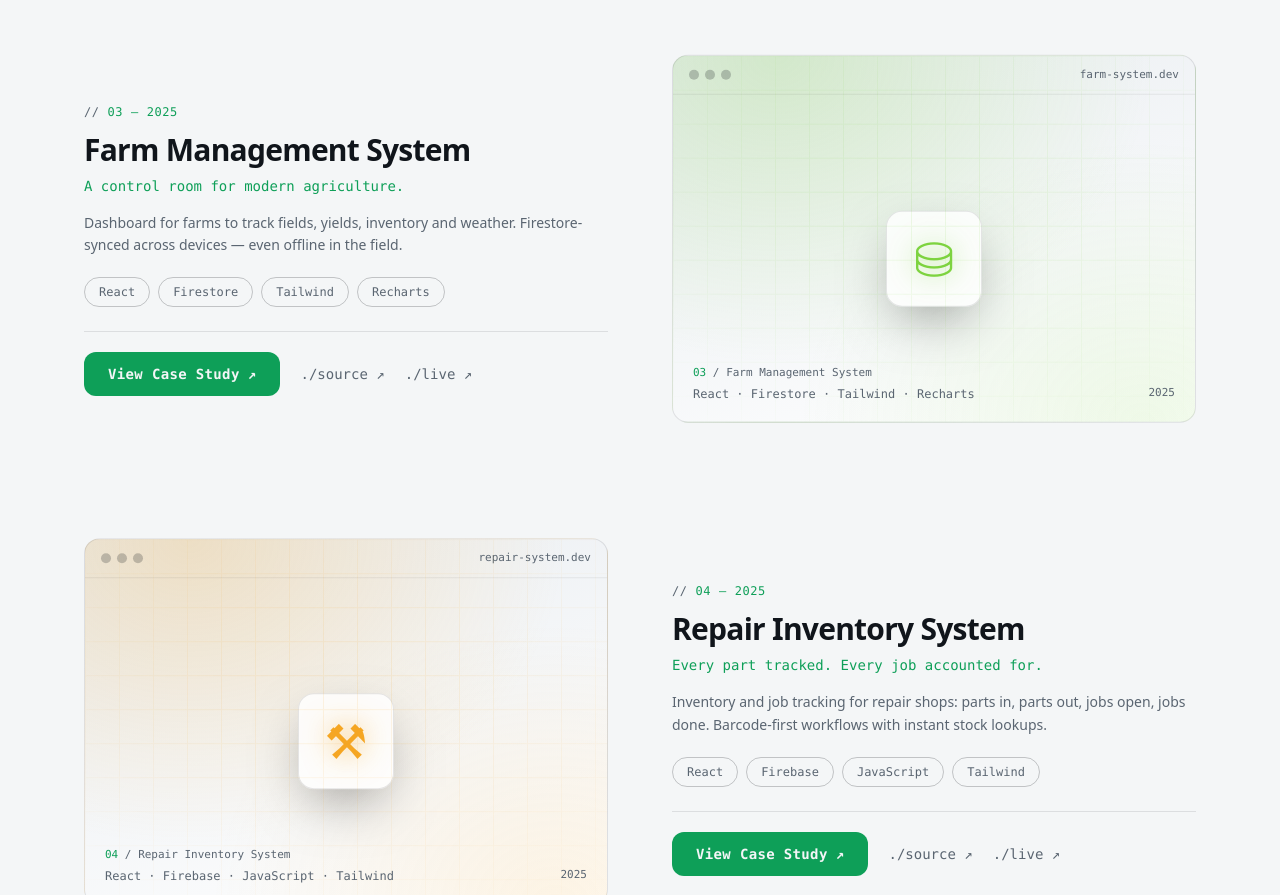
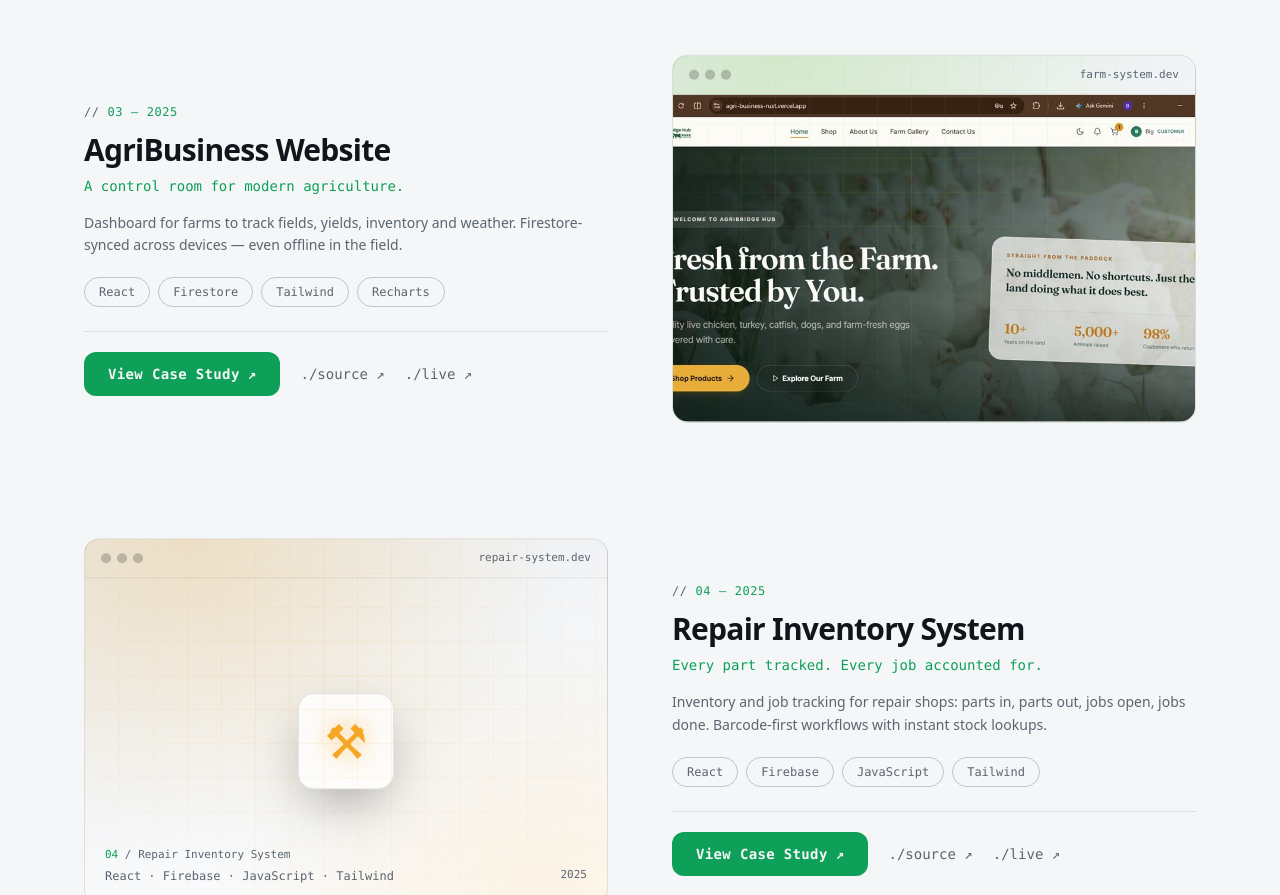
Before and after one commit to bigsmart2026-hue/Big-S-Code-portfolio-website, a React (Vite) app: page / in a window 1280 px wide. Shown: the part 3020-3915 px from the top of the page. Built offline with nearby package versions, Linux system fonts and the light colour scheme.

Commit message:
feat: agribusiness screenshot + live url for farm system

```diff
--- a/src/data/projects.js
+++ b/src/data/projects.js
@@ -1,4 +1,5 @@
 import logimoveImg from '../assets/logimove.jpg'
+import agribusinessImg from '../assets/agribusiness.jpg'
 
 export const projects = [
   {
@@ -56,12 +57,13 @@ export const projects = [
   {
     id: 'farm-system',
     index: '03',
-    title: 'Farm Management System',
+    title: ' AgriBusiness Website',
     year: '2025',
     tagline: 'A control room for modern agriculture.',
     description:
       'Dashboard for farms to track fields, yields, inventory and weather. Firestore-synced across devices — even offline in the field.',
     visual: 'farm',
+    image: agribusinessImg,
     overview:
       'FarmOS gives farm managers a live operational picture: field health, seasonal yield tracking, and stock levels — updated in real time from anywhere.',
     problem:
@@ -77,7 +79,7 @@ export const projects = [
     outcome:
       'Operational data that used to take a week to compile now assembles itself — and survives power outages in the field.',
     tech: ['React', 'Firestore', 'Tailwind', 'Recharts'],
-    links: { github: 'https://github.com/bigscode/farm-system', live: 'https://farm-system.demo' },
+    links: { github: 'https://github.com/bigscode/farm-system', live: 'https://agri-business-rust.vercel.app/' },
   },
   {
     id: 'repair-system',
```
Also changed, not shown: src/assets/agribusiness.jpg (added).
